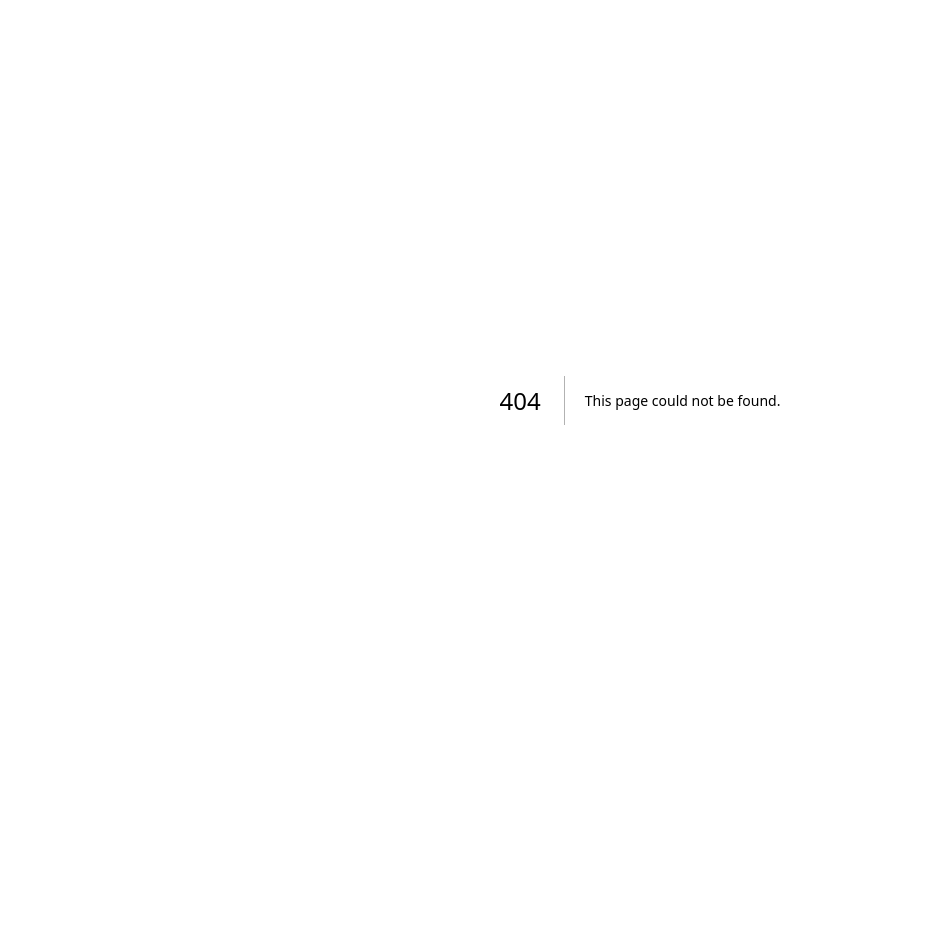
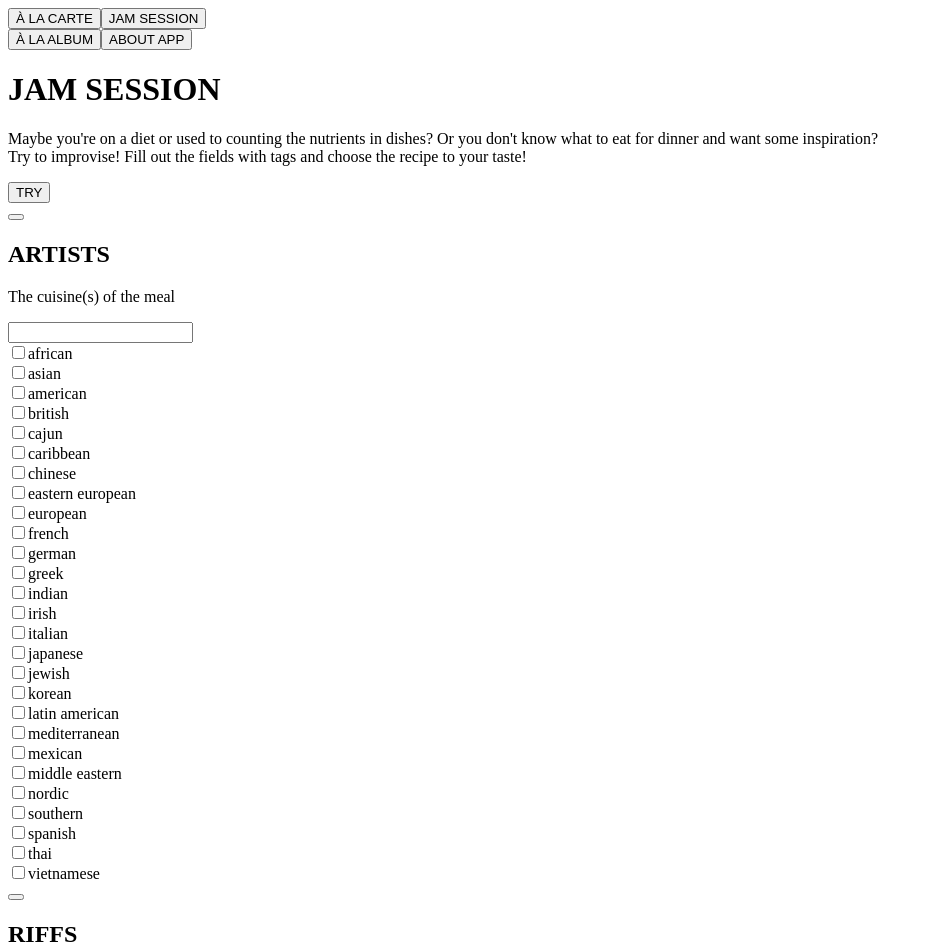
Before and after one commit to voowoou/mm-food, a Next.js app: page / in a window 1280 px wide. Before the commit this address had no page. Shown: the top 952 px of the page, without its empty margins (0-933 px from the left). Before the commit the page ends 800 px from the top, so only its background shows below. Built offline with nearby package versions, Linux system fonts and the light colour scheme.

Commit message:
Create the input tsx (w/o search through checkboxes)

```diff
--- /dev/null
+++ b/apiconfig.json
@@ -0,0 +1,119 @@
+{
+    "apiKey": "c7035f9dfad14b2a8989089ca1adc803",
+    "filters": {
+        "cuisines": [
+            "african",
+            "asian",
+            "american",
+            "british",
+            "cajun",
+            "caribbean",
+            "chinese",
+            "eastern european",
+            "european",
+            "french",
+            "german",
+            "greek",
+            "indian",
+            "irish",
+            "italian",
+            "japanese",
+            "jewish",
+            "korean",
+            "latin american",
+            "mediterranean",
+            "mexican",
+            "middle eastern",
+            "nordic",
+            "southern",
+            "spanish",
+            "thai",
+            "vietnamese"
+        ],
+        "diets": [
+            "gluten free",
+            "ketogenic",
+            "vegetarian",
+            "lacto-vegetarian",
+            "ovo-vegetarian",
+            "vegan",
+            "pescetarian",
+            "paleo",
+            "primal",
+            "Low FODMAP",
+            "Whole30"
+        ],
+        "intolerances": [
+            "dairy",
+            "egg",
+            "gluten",
+            "grain",
+            "peanut",
+            "seafood",
+            "sesame",
+            "shellfish",
+            "soy",
+            "sulfite",
+            "tree nut",
+            "wheat"
+        ],
+        "mealTypes": [
+            "main course",
+            "side dish",
+            "dessert",
+            "appetizer",
+            "salad",
+            "bread",
+            "breakfast",
+            "soup",
+            "beverage",
+            "sauce",
+            "marinade",
+            "fingerfood",
+            "snack",
+            "drink"
+        ],
+        "macroMicroNutrients": [
+            "carbohydrates",
+            "protein",
+            "fat",
+            "net carbohydrates",
+            "trans fat",
+            "saturated fat",
+            "mono unsaturated fat",
+            "poly unsaturated fat",
+            "cholesterol",
+            "alcohol",
+            "fiber",
+            "sugar",
+            "sodium",
+            "caffein",
+            "manganese",
+            "potassium",
+            "magnesium",
+            "calcium",
+            "copper",
+            "zinc",
+            "phosphorus",
+            "fluoride",
+            "choline",
+            "iron",
+            "vitamin A",
+            "vitamin B1",
+            "vitamin B2",
+            "vitamin B3",
+            "vitamin B5",
+            "vitamin B6",
+            "vitamin B12",
+            "vitamin C",
+            "vitamin D",
+            "vitamin E",
+            "vitamin K",
+            "folate",
+            "folic acid",
+            "iodine",
+            "selenium"
+        ],
+        "foodProperties": ["glycemic index", "glycemic load"]
+    }
+}
--- a/components/JamInput.tsx
+++ b/components/JamInput.tsx
@@ -0,0 +1,159 @@
+import React, { FC } from 'react';
+import apiconfig from '@/APIconfig.json';
+
+const JamInput: FC = () => {
+    return (
+        <form>
+            <div className="filters">
+                <div className="heading">
+                    <button></button>
+                    <h2>ARTISTS</h2>
+                    <p>The cuisine(s) of the meal</p>
+                </div>
+                <div className="input-container">
+                    <input type="text" name="cuisines" />
+                    {/* .map() method is used to display filters saved in apiconfig */}
+                    {apiconfig.filters.cuisines.map(cuisine => (
+                        <div key={cuisine}>
+                            <input
+                                type="checkbox"
+                                id={cuisine}
+                                name={cuisine}
+                            />
+                            <label htmlFor={cuisine}>{cuisine}</label>
+                        </div>
+                    ))}
+                </div>
+            </div>
+            <div className="filters">
+                <div className="heading">
+                    <button></button>
+                    <h2>RIFFS</h2>
+                    <p>The diet(s) for which the recipes must be suitable</p>
+                </div>
+                <div className="input-container">
+                    <input type="text" name="diets" />
+                    {/* .map() method is used to display filters saved in apiconfig */}
+                    {apiconfig.filters.diets.map(diet => (
+                        <div key={diet}>
+                            <input type="checkbox" id={diet} name={diet} />
+                            <label htmlFor={diet}>{diet}</label>
+                        </div>
+                    ))}
+                </div>
+            </div>
+            <div className="filters">
+                <div>
+                    <button></button>
+                    <h2>CHORDS</h2>
+                    <p>
+                        The meal must not contain ingredients that are not
+                        suitable for people with the intolerances entered
+                    </p>
+                </div>
+                <div className="input-container">
+                    <input type="text" name="intolerances" />
+                    {/* .map() method is used to display filters saved in apiconfig */}
+                    {apiconfig.filters.intolerances.map(intolerance => (
+                        <div key={intolerance}>
+                            <input
+                                type="checkbox"
+                                id={intolerance}
+                                name={intolerance}
+                            />
+                            <label htmlFor={intolerance}>{intolerance}</label>
+                        </div>
+                    ))}
+                </div>
+            </div>
+            <div className="filters">
+                <div>
+                    <button></button>
+                    <h2>GENRE</h2>
+                    <p>The type of the meal</p>
+                </div>
+                <div className="input-container">
+                    <input type="text" name="mealTypes" />
+                    {/* .map() method is used to display filters saved in apiconfig */}
+                    {apiconfig.filters.mealTypes.map(mealType => (
+                        <div key={mealType}>
+                            <input
+                                type="checkbox"
+                                id={mealType}
+                                name={mealType}
+                            />
+                            <label htmlFor={mealType}>{mealType}</label>
+                        </div>
+                    ))}
+                </div>
+            </div>
+            <div className="filters">
+                <div>
+                    <button></button>
+                    <h2>TEMPO</h2>
+                    <p>
+                        Input minimum and maximum desired calories per serving
+                        (100g)
+                    </p>
+                </div>
+                <div className="input-container">
+                    <input type="text" id="minCalories" name="minCalories" />
+                    <span>kilocalories</span>
+                    <input type="text" id="maxCalories" name="maxCalories" />
+                </div>
+            </div>
+            <div className="filters">
+                <div>
+                    <button></button>
+                    <h2>NOTES</h2>
+                    <p>
+                        Input minimum and maximum nutrients per serving (100g)
+                    </p>
+                </div>
+                <div className="input-container">
+                    {/* .map() method is used to display filters saved in apiconfig */}
+                    <h3>macro and micro nutrients</h3>
+                    <input type="text" name="nutrients" />
+                    <div>
+                        {apiconfig.filters.macroMicroNutrients.map(nutrient => (
+                            <div key={nutrient}>
+                                <input
+                                    type="text"
+                                    id={`min-${nutrient}`}
+                                    name={`min-${nutrient}`}
+                                />
+                                <span>{nutrient}</span>
+                                <input
+                                    type="text"
+                                    id={`max-${nutrient}`}
+                                    name={`max-${nutrient}`}
+                                />
+                            </div>
+                        ))}
+                    </div>
+                    <h3>food properties</h3>
+                    <div>
+                        {apiconfig.filters.foodProperties.map(property => (
+                            <div key={property}>
+                                <input
+                                    type="text"
+                                    id={`min-${property}`}
+                                    name={`min-${property}`}
+                                />
+                                <span>{property}</span>
+                                <input
+                                    type="text"
+                                    id={`max-${property}`}
+                                    name={`max-${property}`}
+                                />
+                            </div>
+                        ))}
+                    </div>
+                </div>
+            </div>
+            <button type="submit">JAM</button>
+        </form>
+    );
+};
+
+export default JamInput;
--- a/components/banner/Banner.tsx
+++ b/components/banner/Banner.tsx
@@ -7,16 +7,16 @@ const Banner: FC = () => {
             <div>
                 <h1>JAM SESSION</h1>
                 <p>
-                    Maybe you&aposre on a diet or used to counting the nutrients
-                    in dishes? Or you don&apost know what to eat for dinner and
-                    want some inspiration?
+                    Maybe you&apos;re on a diet or used to counting the
+                    nutrients in dishes? Or you don&apos;t know what to eat for
+                    dinner and want some inspiration?
                     <br />
                     Try to improvise! Fill out the fields with tags and choose
                     the recipe to your taste!
                 </p>
                 <button>TRY</button>
             </div>
-            <JamSessionBoy />
+            {/* <JamSessionBoy /> */}
         </div>
     );
 };
--- a/package.json
+++ b/package.json
@@ -24,6 +24,7 @@
     "eslint-config-next": "14.0.3",
     "eslint-config-prettier": "^9.0.0",
     "jest": "^29.7.0",
+    "mini-css-extract-plugin": "^2.7.7",
     "prettier": "^3.1.0",
     "typescript": "^5"
   }
--- a/pages/JamSession.tsx
+++ b/pages/index.tsx
@@ -2,6 +2,7 @@ import React, { FC } from 'react';
 import Head from 'next/head';
 import Header from '@/components/Header';
 import Banner from '@/components/banner/Banner';
+import JamInput from '@/components/JamInput';
 
 const JamSession: FC = () => {
     return (
@@ -9,8 +10,13 @@ const JamSession: FC = () => {
             <Head>
                 <title>Jam Session</title>
             </Head>
+            <Header />
             <Banner />
-            <Header />
+            <section>
+                <JamInput />
+            </section>
         </div>
     );
 };
+
+export default JamSession;
```
Also changed, not shown: components/banner/JamSessionBoy.svg, 1 other file (tests, documents, lock files or other folders).
